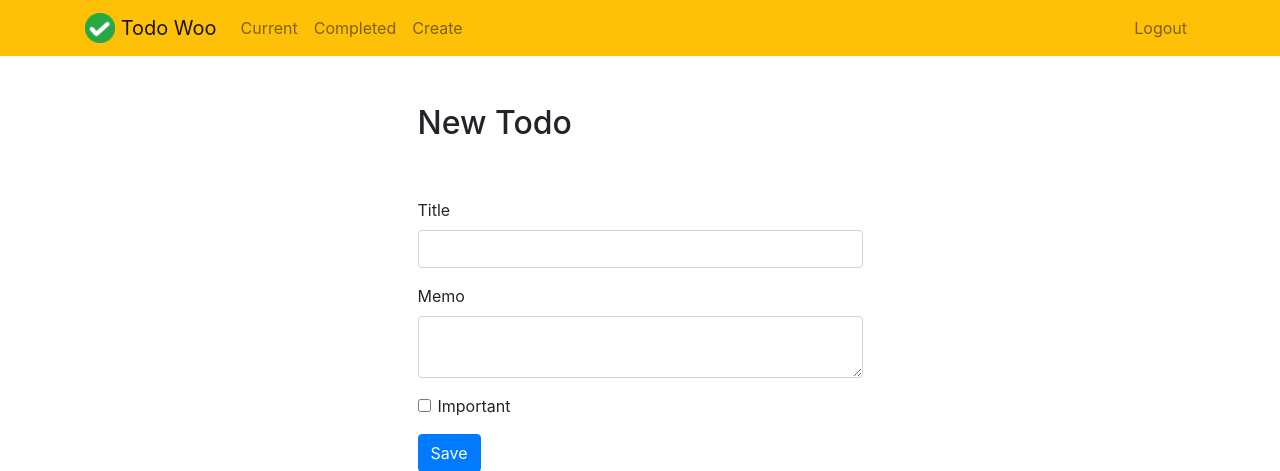
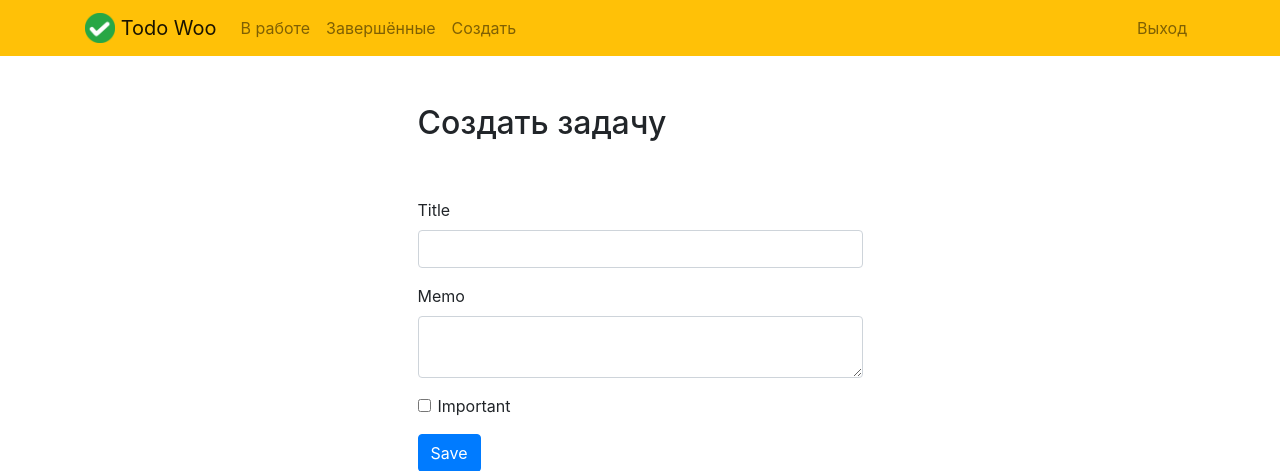
Before and after one commit to RaufAkchurin/Django3-Todo, a Django app: page /createtodo/ in a window 1280 px wide. Shown: the top 471 px of the page. Run offline with Django 4.2, Linux system fonts and the light colour scheme; a user stored in the database is signed in; some libraries are stand-ins or nearby versions.

Commit message:
bootstrap rus

```diff
--- a/todoo/templates/todoo/base.html
+++ b/todoo/templates/todoo/base.html
@@ -29,13 +29,13 @@
         <ul class="navbar-nav mr-auto">
 
                 <li class="nav-item {{ current }}">
-                    <a class="nav-link" href="{% url 'current' %}">Current</a>
+                    <a class="nav-link" href="{% url 'current' %}">В работе</a>
                 </li>
                 <li class="nav-item {{ completed }}">
-                    <a class="nav-link" href="{% url 'completed' %}">Completed</a>
+                    <a class="nav-link" href="{% url 'completed' %}">Завершённые</a>
                 </li>
                 <li class="nav-item {{ create }}">
-                    <a class="nav-link" href="{% url 'createtodo' %}">Create</a>
+                    <a class="nav-link" href="{% url 'createtodo' %}">Создать</a>
                 </li>
 
         </ul>
@@ -43,18 +43,18 @@
     <ul class="navbar-nav ml-auto">
             {% if user.is_authenticated %}
                 <li class="nav-item">
-                    <a href="#" onclick="$('#signOutBtn').click()" class="nav-link">Logout</a>
+                    <a href="#" onclick="$('#signOutBtn').click()" class="nav-link">Выход</a>
                     <form style='display: none;' method="POST" action="{% url 'logoutuser' %}">
                         {% csrf_token %}
-                        <button id="signOutBtn" type="submit">Logout</button>
+                        <button id="signOutBtn" type="submit">Вход</button>
                     </form>
                 </li>
             {% else %}
                 <li class="nav-item">
-                    <a class="nav-link" href="{% url 'signupuser' %}">Sign Up</a>
+                    <a class="nav-link" href="{% url 'signupuser' %}">Регистрация</a>
                 </li>
                 <li class="nav-item">
-                    <a class="nav-link" href="{% url 'loginuser' %}">Login</a>
+                    <a class="nav-link" href="{% url 'loginuser' %}">Вход</a>
                 </li>
             {% endif %}
         </ul>
--- a/todoo/templates/todoo/completed.html
+++ b/todoo/templates/todoo/completed.html
@@ -3,7 +3,7 @@
 {% block content %}
     <div class="row justify-content-center mt-5">
         <div class="col-md-10">
-            <h1>Completed Todos</h1>
+            <h1>Завершённые дела</h1>
         </div>
     </div>
     <div class="row justify-content-center mt-5">
--- a/todoo/templates/todoo/createtodo.html
+++ b/todoo/templates/todoo/createtodo.html
@@ -3,7 +3,7 @@
 {% block content %}
     <div class="row justify-content-center mt-5">
         <div class="col-md-5">
-            <h2>New Todo</h2>
+            <h2>Создать задачу</h2>
         </div>
     </div>
     <div class="row justify-content-center mt-5">
--- a/todoo/templates/todoo/current.html
+++ b/todoo/templates/todoo/current.html
@@ -6,7 +6,7 @@
             {% if todos %}
                  <h1>{{ todos.count }} Current Todo{{ todos.count|pluralize }}</h1>
             {% else %}
-                           <h1>Current Todos</h1>
+                           <h1>В работе</h1>
             {% endif %}
         </div>
     </div>
@@ -20,7 +20,7 @@
             </div>
         {% else %}
             <div class="text-center">
-                <h2>Looks like you don't have any todos! Nice work.</h2>
+                <h2>Похоже у вас не осталось других дел! Отличная работа.</h2>
             <br>
             <a role="button" class="btn btn-primary" href="{% url 'createtodo' %}">New Todo</a>
             </div>
--- a/todoo/templates/todoo/home.html
+++ b/todoo/templates/todoo/home.html
@@ -11,7 +11,7 @@
         <div class="col-md-7 text-center">
 
                  <h1>Simply Your Todos. Woo!</h1>
-            <p>Life is fun. But life is also busy. There's a million different things you could be doing. But what matters is <u>what</u> you do. We created <b><i>Todo Woo</i></b> to help you make sense of all of your opportunities and live that life that matters most to you. Your new organized life awaits.</p>
+            <p>Жизнь занимательна и прекрасна. Но она невозможна без различных дел и объязанностей, их бывает достаточно много. Действительно важно <u>что</u> ты делаешь. Мы написали <b><i>Todo Woo</i></b> для того, чтобы вы могли оценить ваши силы и возможности и правильно расставили приоритеты.</p>
         <a role="button" class="btn btn-primary btn-lg" href="{% url 'signupuser' %}">Start</a>
         </div>
     </div>
```
Also changed, not shown: db.sqlite3.
